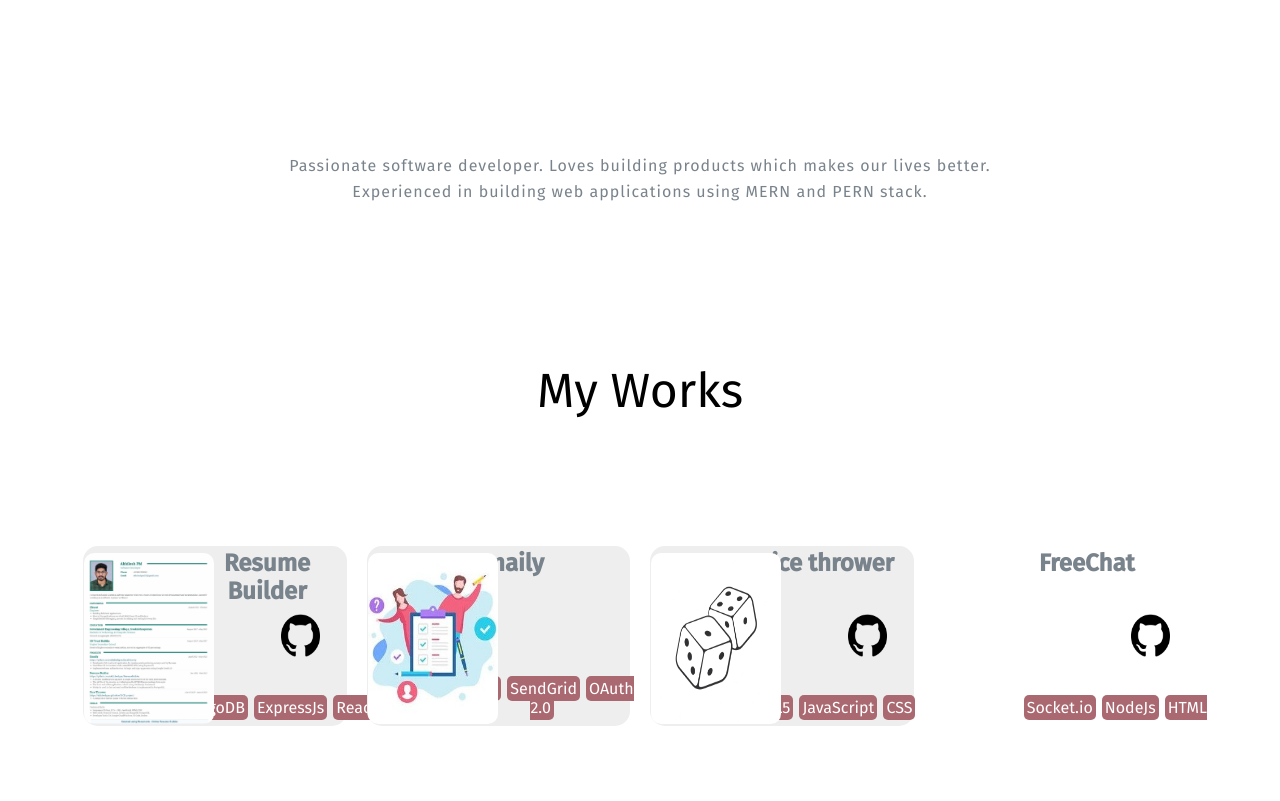
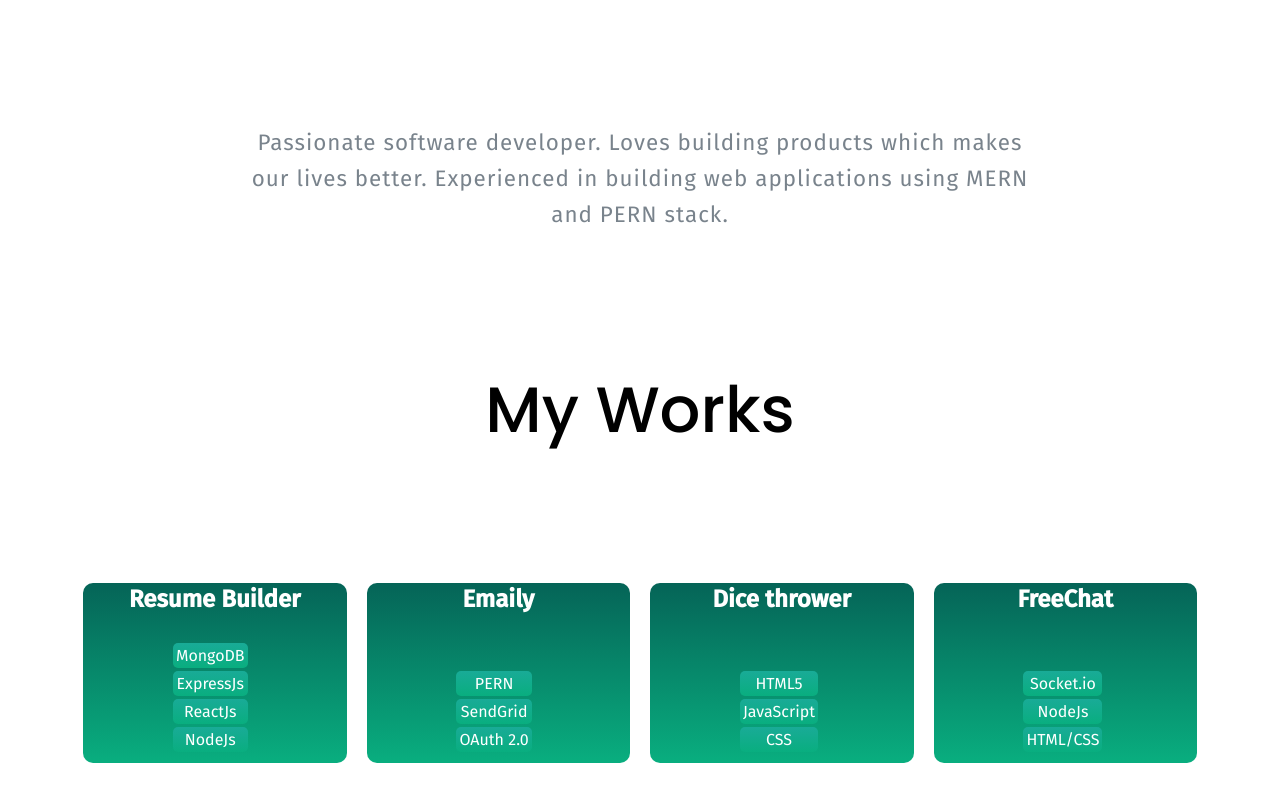
Before and after one commit to Akhileshpm/myportfolio, a React (Create React App) app: page / in a window 1280 px wide. Shown: the part 1580-2381 px from the top of the page. Built offline with nearby package versions, Linux system fonts and the light colour scheme.

Commit message:
update work tiles color and font

```diff
--- a/src/components/Project.js
+++ b/src/components/Project.js
@@ -2,7 +2,6 @@ import "../styles/project.css";
 import resumeThumbnail from "../img/Resume_thumbnail.jpg";
 import emaily from "../img/emaily.jpg";
 import dice from "../img/dice.jpg";
-import github from "../img/github.png";
 
 
 export function Project(){
@@ -14,56 +13,53 @@ export function Project(){
                 <div className="outer" id="project1" onClick={()=>window.open("https://github.com/Akhileshpm/ResumeBuilder")}>
                     <h2>Resume Builder</h2>
                     <div className="work-skills">
-                        <div id="tag">MongoDB</div>
-                        <div id="tag">ExpressJs</div>
-                        <div id="tag">ReactJs</div>
-                        <div id="tag">NodeJs</div>
+                        <div class="tag">MongoDB</div>
+                        <div class="tag">ExpressJs</div>
+                        <div class="tag">ReactJs</div>
+                        <div class="tag">NodeJs</div>
                     </div>
                     <p className="project-description">A resume-building web app with a simple and intuitive UI for early professionals.
                     The pdf file of the resume is created using the HTML2Canvas package from npm.</p>
-                    <img src={resumeThumbnail} alt="404"/>
-                    <img id="link-to-github" src={github} alt="404" onClick={()=>window.open("https://github.com/Akhileshpm/ResumeBuilder")}/>
+                    {/* <img src={resumeThumbnail} alt="404"/> */}
                     <a  className="project-link-btn" href="https://github.com/Akhileshpm/ResumeBuilder">view</a>
                 </div>
                 <div className="outer" id="project2" >
                     <h2>Emaily</h2>
                     <div className="work-skills">
-                        <div id="tag">PERN</div>
-                        <div id="tag">SendGrid</div>
-                        <div id="tag">OAuth 2.0</div>
+                        <div class="tag">PERN</div>
+                        <div class="tag">SendGrid</div>
+                        <div class="tag">OAuth 2.0</div>
                     </div>
                     <p className="project-description">
                     Developed a full-stack web application for creating and monitoring surveys sent by the user.
     Used ReactJS for frontend and created REST APIs using ExpressJS.
                     </p>
-                <img src={emaily} alt="404"/>
+                {/* <img src={emaily} alt="404"/> */}
                 <a className="project-link-btn" href="https://github.com/Akhileshpm/EmailSurvey">view</a>
                 </div>
                 <div className="outer" id="project3" >
                     <h2>Dice thrower</h2>
                     <div className="work-skills">
-                        <div id="tag">HTML5</div>
-                        <div id="tag">JavaScript</div>
-                        <div id="tag">CSS</div>
+                        <div class="tag">HTML5</div>
+                        <div class="tag">JavaScript</div>
+                        <div class="tag">CSS</div>
                     </div>
                     <p className="project-description">
                     A simple dice thrower game with two virtual dice.
                     </p>
-                    <img src={dice} alt="404"/>
-                    <img id="link-to-github" src={github} alt="404" onClick={()=>window.open("https://github.com/Akhileshpm/DICE-project")}/>
+                    {/* <img src={dice} alt="404"/> */}
                 <a className="project-link-btn" href="https://github.com/Akhileshpm/DICE-project">view</a>
                 </div>
                 <div className="outer" id="project4">
                 <h2>FreeChat</h2>
                     <div className="work-skills">
-                        <div id="tag">Socket.io</div>
-                        <div id="tag">NodeJs</div>
-                        <div id="tag">HTML/CSS</div>
+                        <div class="tag">Socket.io</div>
+                        <div class="tag">NodeJs</div>
+                        <div class="tag">HTML/CSS</div>
                     </div>
                     <p className="project-description">
                     A free chatting application built using socket.io. It has the option for joining chat rooms.
                     </p>
-                <img id="link-to-github" src={github} alt="404"onClick={()=>window.open("https://github.com/Akhileshpm/EmailSurvey")}/>
                 <a className="project-link-btn" href="https://freechatapp101.herokuapp.com">view</a>
                 </div>
             </div>
--- a/src/styles/about.css
+++ b/src/styles/about.css
@@ -27,6 +27,7 @@
         letter-spacing: 1px;
         line-height: 1.6;
         width: 800px;
+        font-size: 1.4em;
     }
     .about-me {
     display: grid;
--- a/src/styles/project.css
+++ b/src/styles/project.css
@@ -1,11 +1,5 @@
 @import url(https://fonts.googleapis.com/css?family=Fira+Sans:200,400,500);
-
-@mixin border-radius($radius) {
-  -webkit-border-radius: $radius;
-  -moz-border-radius: $radius;
-  -ms-border-radius: $radius;
-  border-radius: $radius;
-}
+@import url('https://fonts.googleapis.com/css2?family=Poppins:wght@500&display=swap');
 
 .project-description {
   position: absolute;
@@ -67,21 +61,21 @@
     display: inline-block;
     zoom: 1;
     margin: 10px;
-    border: solid 1px transparent;
-    border-radius: 15px;
+    border-radius: 10px;
     background-color: #fff;
     position: relative;
-    border-radius: 15px;
     width: 70%;
     height: 180px;
     display: inline-flex;
-    background: #eee;
+    background-image: linear-gradient(rgb(5, 100, 87), rgb(9, 174, 127));
     transition: all 0.5s;
   }
    .outer h2{
     position: absolute;
     top: 2px;
-    left: 40%;
+    left: 0px;
+    right: 0px;
+    color: white;
   }
 
    .outer img{
@@ -127,18 +121,21 @@
     height: 0;
     content:'';
  }
- .outer#project4 {
-    background-color: #ffffff;
- }
  .outer#project4::after, .outer#project3::after, .outer#project2::after, .outer#project1::after {
     bottom: 0;
-    background-color: #0370ff;
+    background-color: rgb(9,174,127);
  }
  #project1:hover::after, #project2:hover::after, #project3:hover::after, #project4:hover::after {
     width: 100%;
     height: 100%;
     border-radius: 10px;
  }
+ #projects-heading{
+  color: rgb(0, 0, 0);
+  display: grid;
+  font-size: 4em;
+  font-family: 'Poppins', sans-serif;
+}
 }
 
 @media only screen and (max-width: 600px) {
@@ -156,7 +153,9 @@
    .outer h2{
     position: absolute;
     top: 2px;
-    left: 20%;
+    left: 0%;
+    right: 0%;
+    color: white;
     z-index: 900;
   }
   .work-skills #tag{
@@ -178,7 +177,8 @@
 #projects-heading{
   color: rgb(0, 0, 0);
   display: grid;
-  font-size: xxx-large
+  font-size: 4em;
+  font-family: 'Poppins', sans-serif;
 }
  .outer{
   align-items: center;
@@ -203,12 +203,13 @@
     padding: 0%;
 }
 
-#tag{
+.tag{
     margin: 3px;
     padding: 3px;
     border-radius: 5px;
     color: rgb(255, 255, 255);
-    background-color: rgb(170, 105, 113);
+    /* background-color: rgba(0, 255, 42, 0.507); */
+    background-image: linear-gradient(rgb(25, 171, 151), rgb(9, 174, 127));
 }
 /*
 #project2:hover{
@@ -267,7 +268,7 @@ div.container {
 div.header {
   height: auto;
   text-align: center;
-  background: slategrey;
+  background: rgb(120, 159, 197);
   color: ghostwhite;
   padding: 2.3rem 1rem 2.3rem 1rem;
   position: relative;
```
